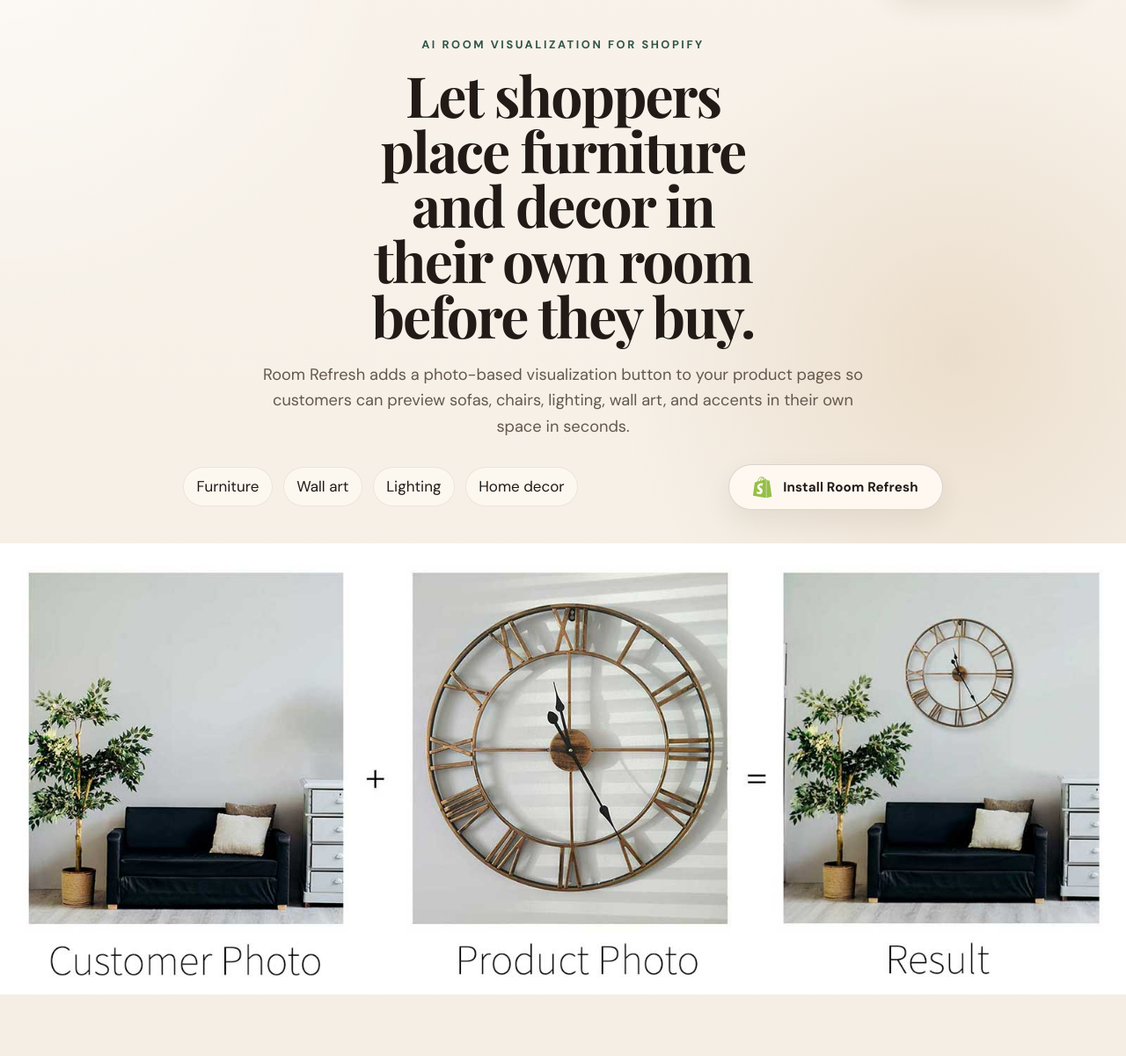
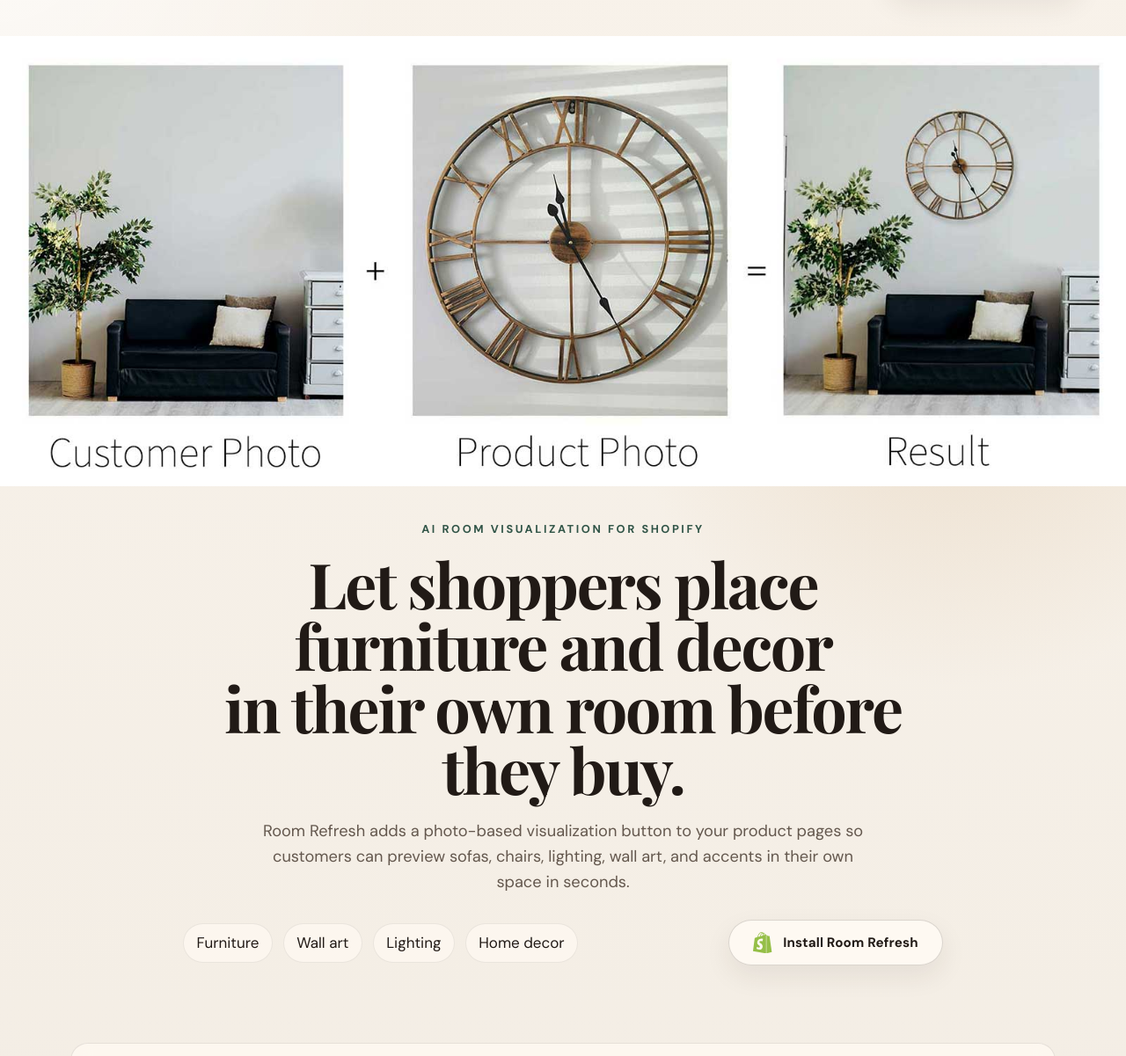
Before and after one commit to argoapps/room-refresh-site, a plain HTML site: page index.html in a window 1280 px wide. Shown: the part 79-1280 px from the top of the page at 88% size. Drawn offline with nearby package versions, Linux system fonts and the light colour scheme.

Commit message:
Move hero image above headline

```diff
--- a/index.html
+++ b/index.html
@@ -27,10 +27,13 @@
 
   <main>
     <section class="hero">
+      <div class="hero-bleed">
+        <img src="photos/try-on-process.jpg" alt="Room Refresh process showing a customer room photo, product image, and generated result" class="hero-image">
+      </div>
       <div class="container hero-shell">
         <div class="hero-copy">
           <p class="eyebrow">AI room visualization for Shopify</p>
-          <h1>Let shoppers place furniture and decor in their own room before they buy.</h1>
+          <h1>Let shoppers place furniture and decor<br>in their own room before they buy.</h1>
           <p class="hero-sub">Room Refresh adds a photo-based visualization button to your product pages so customers can preview sofas, chairs, lighting, wall art, and accents in their own space in seconds.</p>
           <div class="hero-actions">
             <div class="hero-points" aria-label="Room Refresh highlights">
@@ -47,9 +50,6 @@
             </a>
           </div>
         </div>
-      </div>
-      <div class="hero-bleed">
-        <img src="photos/try-on-process.jpg" alt="Room Refresh process showing a customer room photo, product image, and generated result" class="hero-image">
       </div>
     </section>
 
--- a/styles.css
+++ b/styles.css
@@ -150,10 +150,10 @@ a {
 .hero h1 {
   margin: 0;
   font-family: var(--font-display);
-  font-size: clamp(2.5rem, 5vw, 4.35rem);
+  font-size: clamp(2.7rem, 5.6vw, 4.75rem);
   line-height: 0.98;
   letter-spacing: -0.03em;
-  max-width: 12ch;
+  max-width: 18ch;
   margin-inline: auto;
   text-wrap: balance;
 }
@@ -198,7 +198,7 @@ a {
 }
 
 .hero-bleed {
-  margin-top: 2.4rem;
+  margin-bottom: 2.4rem;
 }
 
 .hero-image {
```
